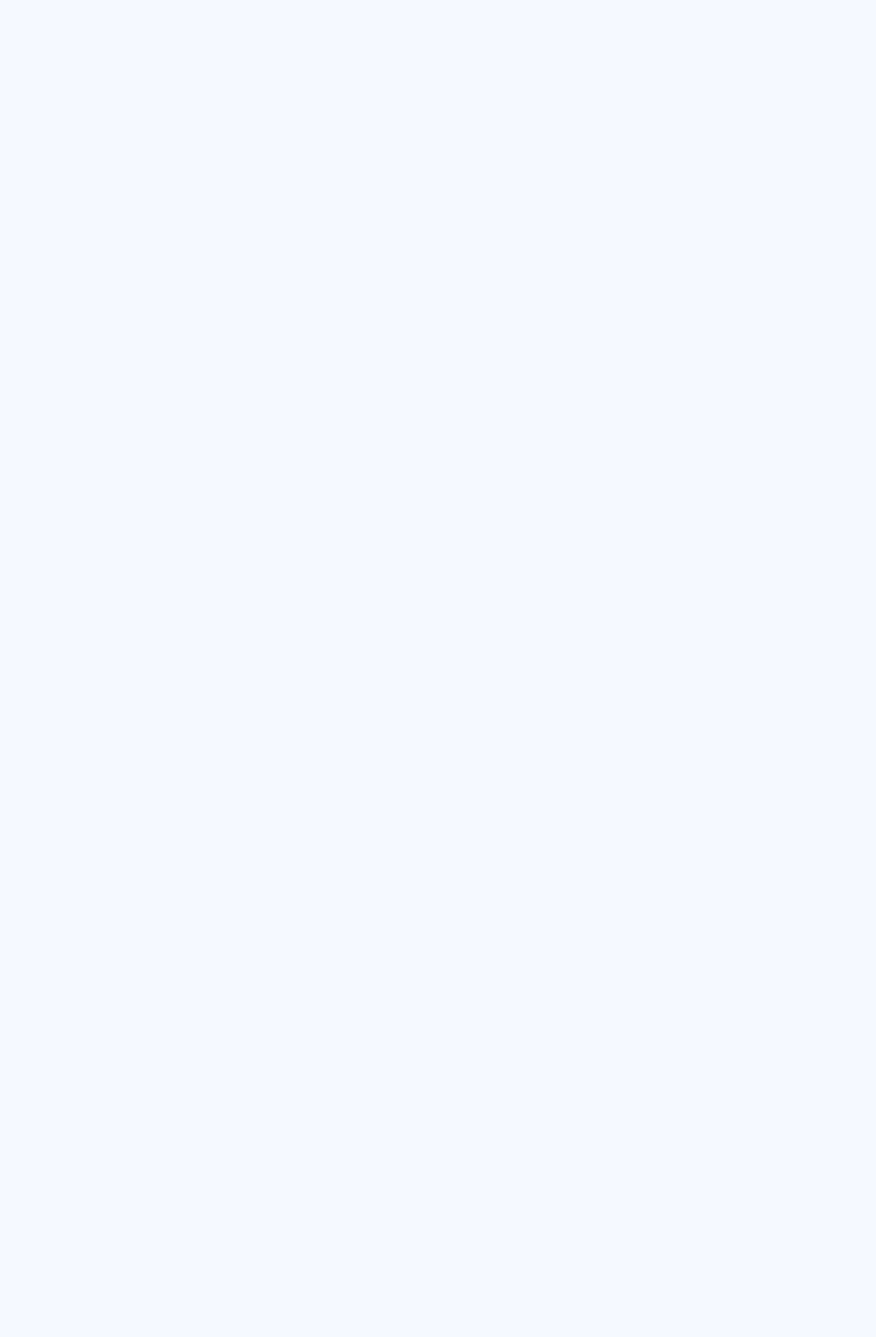
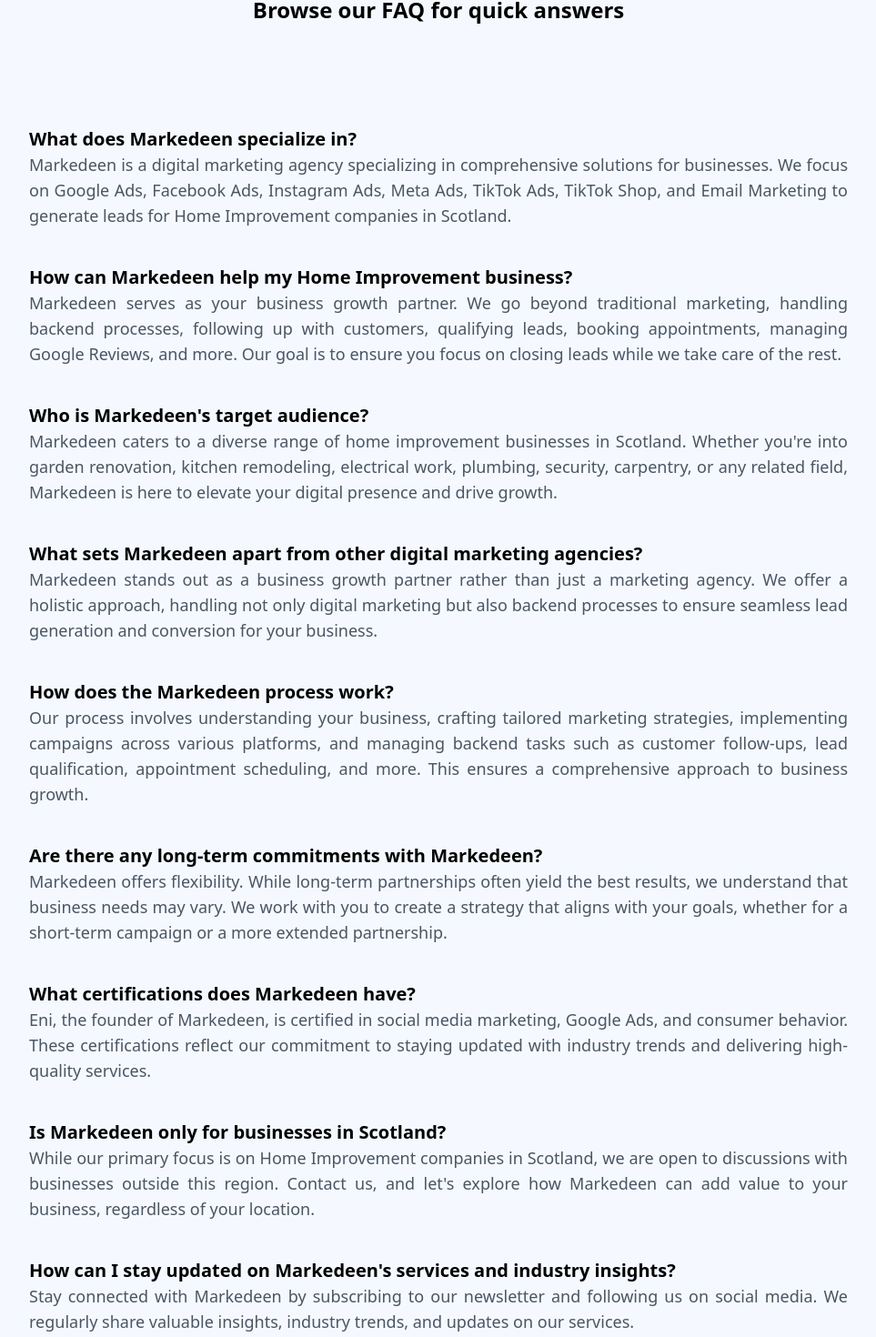
Before and after one commit to olubifaleye/markedeen, a Next.js app: page /faq in a window 1280 px wide. Shown: the part 219-1689 px from the top of the page at 91% size, without its empty margins (158-1121 px from the left). Before the commit the page ends 800 px from the top, so only its background shows below. Built offline with nearby package versions, Linux system fonts and the light colour scheme.

Commit message:
Added FAQ Page content, Process page content

```diff
--- a/app/faq/page.jsx
+++ b/app/faq/page.jsx
@@ -2,7 +2,133 @@
 
 const FAQ = () => {
   return (
-    <div>FAQ</div>
+    <section className='main' id='FAQ'>
+
+      <div className='top_head_section'>
+          <p className="head_text_span">
+            FAQ
+          </p>
+
+          <p className="sub_head_text !mb-28">
+            Browse our FAQ for quick answers
+          </p>
+        </div>
+
+        <div className='faq_container'>
+          <div>
+            <p className='faq_sub_beader'>
+              What does Markedeen specialize in?
+            </p>
+
+            <p className="desc-3">
+              Markedeen is a digital marketing agency specializing in comprehensive solutions for businesses.
+              We focus on Google Ads, Facebook Ads, Instagram Ads, Meta Ads, TikTok Ads, TikTok Shop,
+              and Email Marketing to generate leads for Home Improvement companies in Scotland.
+            </p>
+          </div>
+
+          <div>
+            <p className='faq_sub_beader'>
+              How can Markedeen help my Home Improvement business?
+            </p>
+
+            <p className="desc-3">
+              Markedeen serves as your business growth partner. We go beyond traditional marketing,
+              handling backend processes, following up with customers, qualifying leads, booking appointments,
+              managing Google Reviews, and more. Our goal is to ensure you focus on closing leads while we take care of the rest.
+            </p>
+          </div>
+
+          <div>
+            <p className='faq_sub_beader'>
+              Who is Markedeen's target audience?
+            </p>
+
+            <p className="desc-3">
+              Markedeen caters to a diverse range of home improvement businesses in Scotland.
+              Whether you're into garden renovation, kitchen remodeling, electrical work, plumbing, security,
+              carpentry, or any related field, Markedeen is here to elevate your digital presence and drive growth.
+            </p>
+          </div>
+
+          <div>
+            <p className='faq_sub_beader'>
+              What sets Markedeen apart from other digital marketing agencies?
+            </p>
+
+            <p className="desc-3">
+              Markedeen stands out as a business growth partner rather than just a marketing agency.
+              We offer a holistic approach, handling not only digital marketing but also backend processes
+              to ensure seamless lead generation and conversion for your business.
+            </p>
+          </div>
+
+          <div>
+            <p className='faq_sub_beader'>
+              How does the Markedeen process work?
+            </p>
+
+            <p className="desc-3">
+              Our process involves understanding your business, crafting tailored marketing strategies,
+              implementing campaigns across various platforms, and managing backend tasks such as customer follow-ups,
+              lead qualification, appointment scheduling, and more. This ensures a comprehensive approach to business growth.
+            </p>
+          </div>
+
+          <div>
+            <p className='faq_sub_beader'>
+              Are there any long-term commitments with Markedeen?
+            </p>
+
+            <p className="desc-3">
+              Markedeen offers flexibility. While long-term partnerships often yield the best results,
+              we understand that business needs may vary. We work with you to create a strategy that aligns with your goals,
+              whether for a short-term campaign or a more extended partnership.
+            </p>
+          </div>
+
+          <div>
+            <p className='faq_sub_beader'>
+              What certifications does Markedeen have?
+            </p>
+
+            <p className="desc-3">
+              Eni, the founder of Markedeen, is certified in social media marketing, Google Ads, and consumer behavior.
+              These certifications reflect our commitment to staying updated with industry trends and delivering high-quality services.
+            </p>
+          </div>
+
+          <div>
+            <p className='faq_sub_beader'>
+              Is Markedeen only for businesses in Scotland?
+            </p>
+
+            <p className="desc-3">
+              While our primary focus is on Home Improvement companies in Scotland,
+              we are open to discussions with businesses outside this region.
+              Contact us, and let's explore how Markedeen can add value to your business, regardless of your location.
+            </p>
+          </div>
+
+          <div>
+            <p className='faq_sub_beader'>
+              How can I stay updated on Markedeen's services and industry insights?
+            </p>
+
+            <p className="desc-3">
+              Stay connected with Markedeen by subscribing to our newsletter and following us on social media.
+              We regularly share valuable insights, industry trends, and updates on our services.
+            </p>
+          </div>
+
+          <div className='top_head_section'>
+            <p className="sub_head_text !mt-28">
+              Have more questions? Feel free to contact us directly. We're here to assist you!
+            </p>
+          </div>
+        </div>
+
+    </section>
   )
 }
 
--- a/components/Footer.jsx
+++ b/components/Footer.jsx
@@ -2,6 +2,11 @@
 
 //Allows movement between pages of the app
 import Link from "next/link";
+import dynamic from 'next/dynamic';
+
+const ScrollLink = dynamic(() => import('react-scroll').then((module) => module.Link), {
+  ssr: false,
+});
 
 //Auto optimizes images
 import Image from "next/image";
@@ -38,8 +43,10 @@
                 </div>
 
 
-                <div className="nav_item hover:border-b-4">
-                    <Link href="/faq">FAQ</Link>
+                <div className="nav_item">
+                    <ScrollLink to="FAQ" spy={true} smooth={true} offset={-95} duration={500} className="link_item hover:border-b-4 max-md:hover:-mb-1">
+                        <Link href="/faq">FAQ</Link>
+                    </ScrollLink>
                 </div>
             </div>
         </nav>
--- a/components/Services.jsx
+++ b/components/Services.jsx
@@ -40,7 +40,7 @@
               </p>
 
               <p className="desc-2">
-                We craft stunning, user-friendly websites that not only engage your audience but also drive conversions, ensuring your online presence aligns seamlessly with your brand.
+                We create engaging, conversion-focused websites that seamlessly align with your brand
               </p>
             </div>
           </div>
@@ -60,7 +60,7 @@
               </p>
 
               <p className="desc-2">
-                Our expert strategies are designed to capture high-quality leads, helping your business grow by connecting you with the right customers at the right time.
+                Our expert strategies capture high-quality leads, connecting your business with the right customers at the right time for growth.
               </p>
 
             </div>
@@ -81,7 +81,7 @@
               </p>
 
               <p className="desc-2">
-                We curate and create engaging social media content that resonates with your target audience, building brand loyalty and driving meaningful interactions.
+                We craft engaging social media content to build brand loyalty and drive meaningful interactions with your target audience
               </p>
 
             </div>
@@ -102,7 +102,7 @@
               </p>
 
               <p className="desc-2">
-                Our data-driven online advertising campaigns are tailored to deliver measurable results, enhancing your brand's visibility and driving traffic to your website.
+                Tailored, data-driven online ad campaigns for measurable results, boosting brand visibility and driving website traffic.
               </p>
 
             </div>
@@ -144,7 +144,7 @@
                 </p>
 
                 <p className="desc-2">
-                We help you manage and utilize customer data efficiently, allowing you to provide a top-notch customer experience and drive long-term relationships with your clients.
+                  We assist in efficient customer data management, enhancing your customer experience and fostering long-term relationships.
                 </p>
 
               </div>
@@ -186,7 +186,7 @@
                 </p>
 
                 <p className="desc-2">
-                  Our personalized email campaigns are designed to boost engagement and conversions, creating a direct and meaningful connection with your audience.
+                  Elevate outreach with targeted SMS Marketing through Markedeen's seamless integration for direct customer connection.
                 </p>
 
               </div>
--- a/components/SuccessQuotes.jsx
+++ b/components/SuccessQuotes.jsx
@@ -32,10 +32,10 @@
 
             <div className='quotes_image'>
               <Image
-                  src="/assets/images/Curved_solid_arrow.svg"
+                  src="/assets/images/VYBE LOGO.PNG"
                   alt="Markedeen Landing Page Image"
-                  width={50}
-                  height={50}
+                  width={100}
+                  height={100}
                   priority= 'true'
               />
             </div>
@@ -82,33 +82,10 @@
 
             <div className='quotes_image'>
               <Image
-                  src="/assets/images/Curved_solid_arrow.svg"
+                  src="/assets/images/CurryKits.jpeg"
                   alt="Markedeen Landing Page Image"
-                  width={50}
-                  height={50}
-                  priority= 'true'
-              />
-            </div>
-
-          </div>
-
-          <div className='quotes_item'>
-            <div className='desc'>
-              Lorem ipsum dolor sit amet, consectetur
-              adipiscing elit, sed do eiusmod tempor incididunt
-              ut labore et dolore magna aliqua.
-            </div>
-
-            <p className='icon_text'>
-                Comapny 7
-            </p>
-
-            <div className='quotes_image'>
-              <Image
-                  src="/assets/images/Curved_solid_arrow.svg"
-                  alt="Markedeen Landing Page Image"
-                  width={50}
-                  height={50}
+                  width={100}
+                  height={100}
                   priority= 'true'
               />
             </div>
--- a/styles/globals.css
+++ b/styles/globals.css
@@ -77,7 +77,11 @@
   margin-left: 1.5rem;
 }
 
+/* Success Quotes Default CSS */
 
+.quotes_image_icon{
+  border-radius: 10%;
+}
 
 /* Media Queries for all pages */
 
@@ -372,6 +376,10 @@
   @apply mt-5 text-base text-gray-600 sm:text-lg max-w-2xl;
 }
 
+.desc-3 {
+  @apply text-base text-gray-600 sm:text-lg text-justify;
+}
+
 .image{
   @apply border-14 rounded-3xl border-box lg:mt-24
 }
@@ -523,14 +531,16 @@
 
 
 .process_container{
-  @apply grid grid-cols-9 justify-center max-md:grid-cols-1 lg:mt-20;
+  @apply grid grid-cols-3 justify-center max-md:grid-cols-1 lg:mt-20;
 }
 
 .icon_2{
   @apply w-full px-2 py-2;
 }
 
-
+.process_item{
+  @apply text-center relative flex-center mb-10 w-1/2 mx-auto;
+}
 
 
 /* Contact Page Tailwind CSS*/
@@ -563,7 +573,7 @@
 
 
 
-/* SuccessQuotes Footter Tailwind CSS */
+/* SuccessQuotes Footer Tailwind CSS */
 
 .quotes_container{
   @apply grid grid-cols-7 gap-x-10 justify-center w-auto;
@@ -574,5 +584,15 @@
 }
 
 .quotes_image{
-  @apply rounded-full border-14 border-box w-fit m-auto;
+  @apply rounded-full border-4 border-box w-fit m-auto;
 }
+
+
+/* FAQ Page Tailwind CSS */
+.faq_container{
+  @apply mx-auto w-3/4;
+}
+
+.faq_sub_beader {
+  @apply mt-10 lg:text-xl md:text-xl max-md:text-lg font-semibold leading-[1.15] text-black;
+}
```
Also changed, not shown: components/Process.jsx (+101 -71 lines), public/assets/images/CurryKits.jpeg (added), public/assets/images/VYBE Logo.PNG (added).
